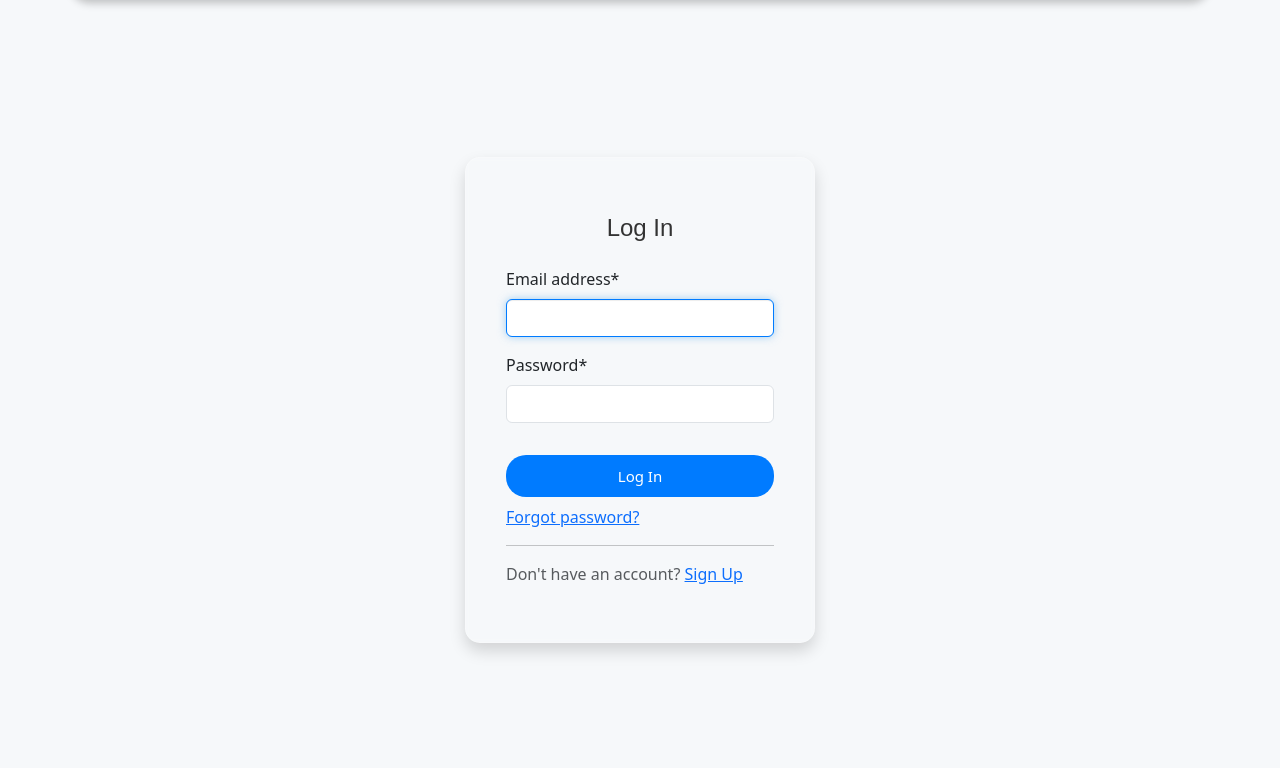
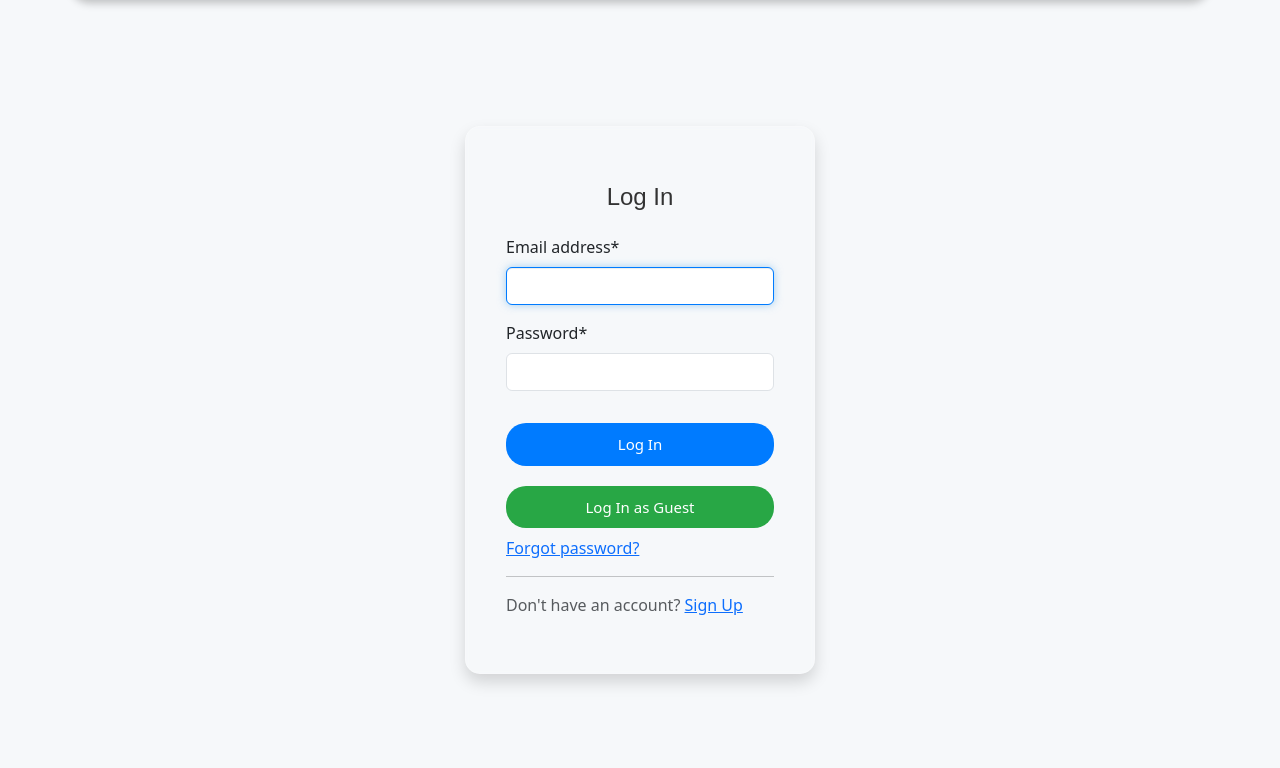
Before and after one commit to ethandiedericks/flow, a Django app: page /accounts/login/ in a window 1280 px wide. Shown: the part 102-870 px from the top of the page. Run offline with Django 5.2, Linux system fonts and the light colour scheme; some libraries are stand-ins or nearby versions.

Commit message:
added guest log in

```diff
--- a/static/css/registration.css
+++ b/static/css/registration.css
@@ -62,6 +62,20 @@ body{
     background-color: #0056b3;
     color: white;
 }
+.btn-guest{
+    padding: 10px 20px;
+    font-size: 15px;
+    border-radius: 20px;
+    background-color: #28a745;
+    border: none;
+    color: white;
+    transition: all 0.3s ease;
+    width: 100%;
+}
+.btn-guest:hover {
+    background-color: #1e7e34;
+    color: white;
+}
 .btn-back {
     padding: 12px 30px;
     font-size: 18px;
--- a/templates/registration/login.html
+++ b/templates/registration/login.html
@@ -17,10 +17,9 @@
             <form method="post" class="mt-4">
                 {% csrf_token %}
                 {{ form | crispy }}
-
                 <button type="submit" class="btn btn-custom-login btn-block mt-3">Log In</button>
             </form>
-
+            <a class="btn btn-guest" href="{% url 'guest_login' %}">Log In as Guest</a>
             <div class="mt-2">
                 <p><a href="{% url 'password_reset' %}">Forgot password?</a></p>
             </div>
--- a/users/urls.py
+++ b/users/urls.py
@@ -1,7 +1,8 @@
 from django.urls import path
 
-from .views import SignUpView
+from .views import SignUpView, guest_login
 
 urlpatterns = [
     path("signup/", SignUpView.as_view(), name="signup"),
+    path("guest-login/", guest_login, name="guest_login"),
 ]
```
Also changed, not shown: budget/templates/budget/budget.html (+8 -7 lines), users/views.py (+17 -2 lines).
